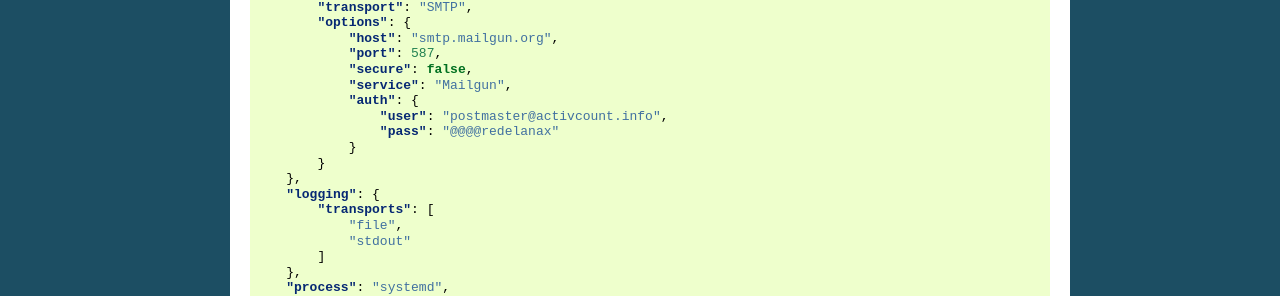
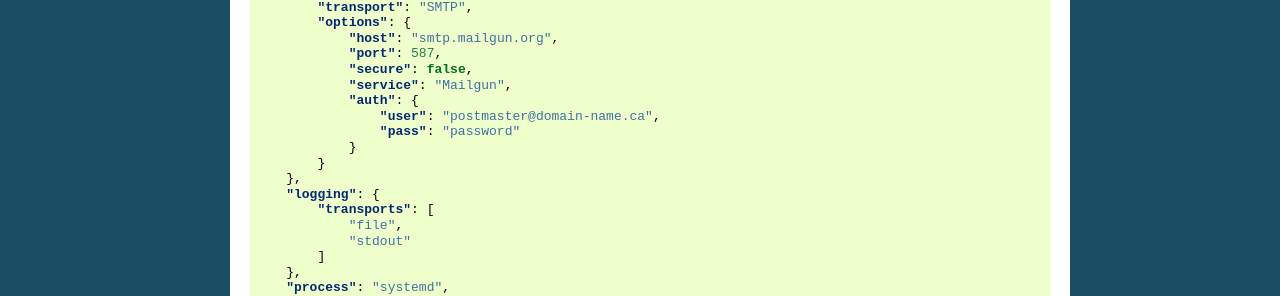
Before and after one commit to alexandrebobkov/Guides, a Sphinx documentation site: the page built from GhostCMS/source/configurations.rst, in a window 1280 px wide. Shown: the part 1703-1999 px from the top of the page. Built offline with Sphinx 7.4.7, drawn with Linux system fonts in a browser that asks for light colours; formulas are drawn with MathJax 3.

Commit message:
Ghost CMS

```diff
--- a/GhostCMS/source/configurations.rst
+++ b/GhostCMS/source/configurations.rst
@@ -110,8 +110,8 @@ configuration.json
                 "secure": false,
                 "service": "Mailgun",
                 "auth": {
-                    "user": "postmaster@activcount.info",
-                    "pass": "@@@@redelanax"
+                    "user": "postmaster@domain-name.ca",
+                    "pass": "password"
                 }
             }
         },
```
Also changed, not shown: 8 other files.
